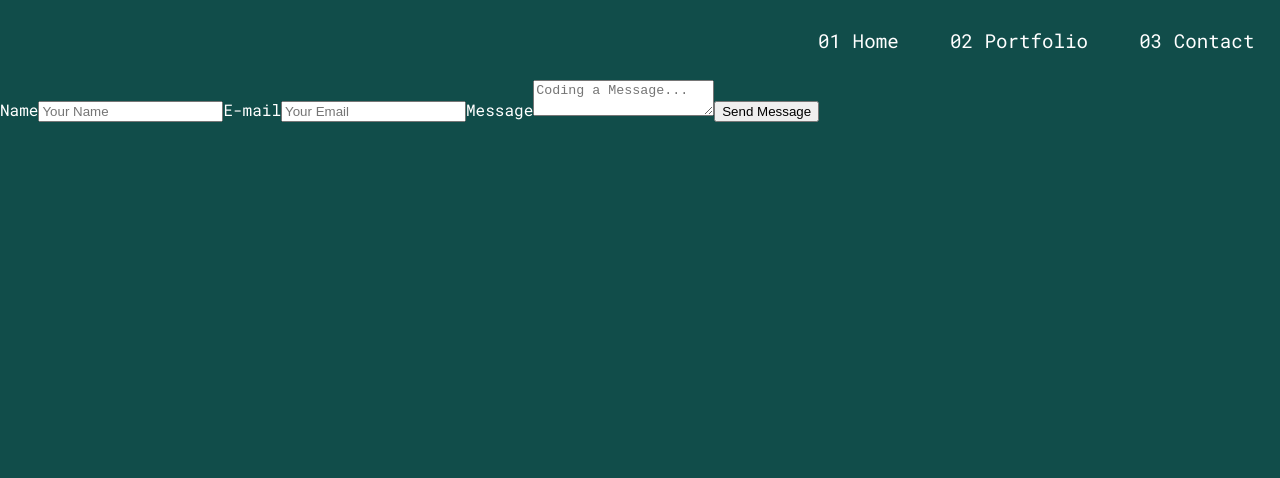
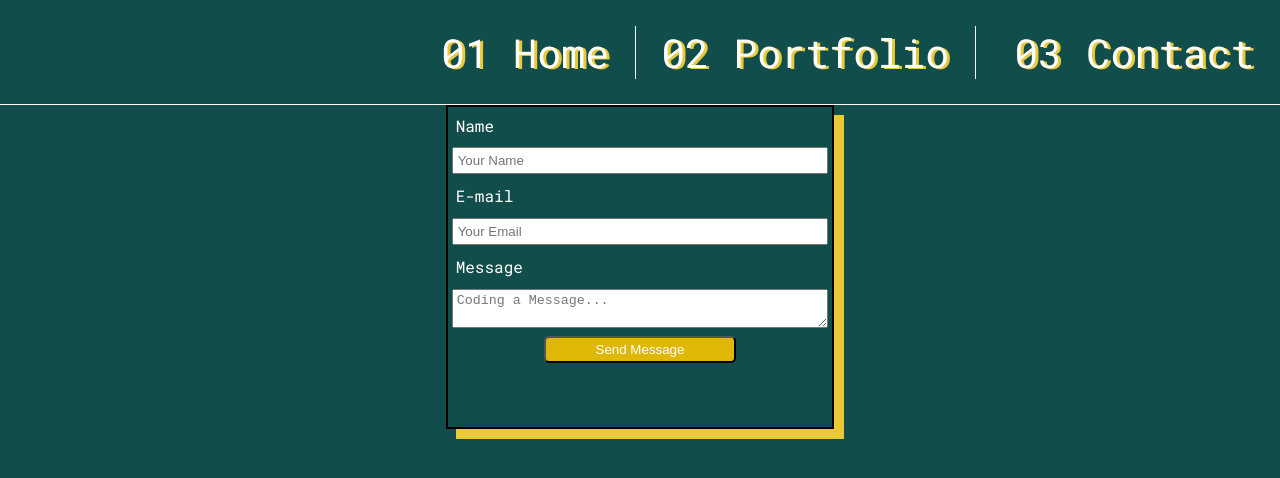
Before and after one commit to Atif-AP/portfolio, a React (Create React App) app: page /contact in a window 1280 px wide. Shown: the top 478 px of the page. Built offline with nearby package versions, Linux system fonts and the light colour scheme.

Commit message:
More CSS

```diff
--- a/src/components/Contact.module.css
+++ b/src/components/Contact.module.css
@@ -0,0 +1,32 @@
+.form{
+    display: flex;
+    margin: auto;
+    flex-direction: column;
+    border: solid black 2px;
+    width: 30%;
+    min-height: 40vh;
+    box-shadow: 10px 10px rgb(235, 201, 52);
+    transition: transform .2s;
+}
+
+.form:hover{
+    transform: scale(1.1);
+}
+
+label, input, button, textarea{
+    padding: 1%;
+    margin: 1%;
+}
+
+button{
+    justify-self: center;
+    align-self: center;
+    border-radius: 5px;
+    width: 50%;
+    color: white;
+    background-color: rgb(223, 183, 6);
+}
+
+button:hover{
+    box-shadow: 0 12px 16px 0 rgba(0,0,0,0.24), 0 17px 50px 0 rgba(0,0,0,0.19);
+}
--- a/src/components/Contact.tsx
+++ b/src/components/Contact.tsx
@@ -19,13 +19,13 @@ const Contact = () => {
       };
 
     return(
-      <form ref={form} onSubmit={sendEmail}>
+      <form ref={form} onSubmit={sendEmail} className={styles.form}>
         <label>Name</label>
-        <input type='text' placeholder='Your Name' name='name'></input>
+        <input type='text' placeholder='Your Name' name='name' required></input>
         <label>E-mail</label>
-        <input type='email' placeholder='Your Email' name='email'></input>
+        <input type='email' placeholder='Your Email' name='email' required></input>
         <label>Message</label>
-        <textarea placeholder='Coding a Message...' name='message'></textarea>
+        <textarea placeholder='Coding a Message...' name='message' required></textarea>
         <button type='submit'>Send Message</button>
       </form>
     );
--- a/src/components/Home.module.css
+++ b/src/components/Home.module.css
@@ -1,3 +1,7 @@
+.container{
+    display: flex;
+}
+
 .intro{
     display: flex;
     flex-direction: column;
@@ -5,10 +9,24 @@
     min-height: 85vh;
     color: white;
     padding-left: 2.5%;
+    width: 50%;
+}
+
+.foto{
+    display: flex;
+    justify-content: center;
+    align-items: center;
+    width: 50%;
+}
+
+img{
+    border-radius: 80%;
+    box-shadow: 11px 1px 0px 8px rgb(235, 201, 52);
 }
 
 .name{
     font-size: 100px;
+    text-shadow: 6px 1px rgb(235, 201, 52);
 }
 
 .title{
--- a/src/components/Home.tsx
+++ b/src/components/Home.tsx
@@ -1,18 +1,19 @@
 import styles from "./Home.module.css"
+import headshot from "../assets/headshot.jpg"
 
 const Home = () => {
     return(
-      <>
+      <div className={styles.container}>
         <div className={styles.intro}>
           <p>Hi, my name is<br></br>
           <span className={styles.name}>Atif Khalil</span><br></br>
           <span className={styles.title}>Full Stack Developer</span><br></br>
           I'm a Full Stack Developer mostly into Front End using React</p>
         </div>
-        <div>
-
+        <div className={styles.foto}>
+          <img src={headshot} alt="My Face" height={500} />
         </div>
-      </>
+      </div>
     )
 }
 
--- a/src/components/Portfolio.module.css
+++ b/src/components/Portfolio.module.css
@@ -3,7 +3,6 @@
     justify-content: center;
     align-items: center;
     margin: auto;
-    border: solid 2px black;
     width: 75%;
     height: 90vh;
     flex-wrap: wrap;
--- a/src/components/Root.module.css
+++ b/src/components/Root.module.css
@@ -20,11 +20,28 @@ html, body{
     text-align: center;
     width: 100%;
     min-height: 10vh;
+    border-bottom: 1px solid white;
 }
 
 .link{
-    margin: 2%;
-    font-size: larger;
+    margin: 1%;
+    font-size: 40px;
     text-decoration: none;
     color: white;
+    text-shadow: 3px 1px rgb(235, 201, 52);
+    border-right: 1px solid white;
+    padding-right: 2%;
 }
+
+.link:hover, .link1:hover{
+    text-shadow: 3px 1px 8px black;
+}
+
+.link1{
+    margin: 2%;
+    font-size: 40px;
+    text-decoration: none;
+    color: white;
+    text-shadow: 3px 1px rgb(235, 201, 52);
+    border: none;
+}
--- a/src/components/Root.tsx
+++ b/src/components/Root.tsx
@@ -7,7 +7,7 @@ const Root = () => {
           <div className={styles.header}>
               <NavLink className={styles.link} to="/" >01 Home</NavLink>
               <NavLink className={styles.link} to="portfolio">02 Portfolio</NavLink>
-              <NavLink className={styles.link} to="contact">03 Contact</NavLink>
+              <NavLink className={styles.link1} to="contact">03 Contact</NavLink>
           </div>
           <div>
               <Outlet/>
```
Also changed, not shown: 1 other file (tests, documents, lock files or other folders).
